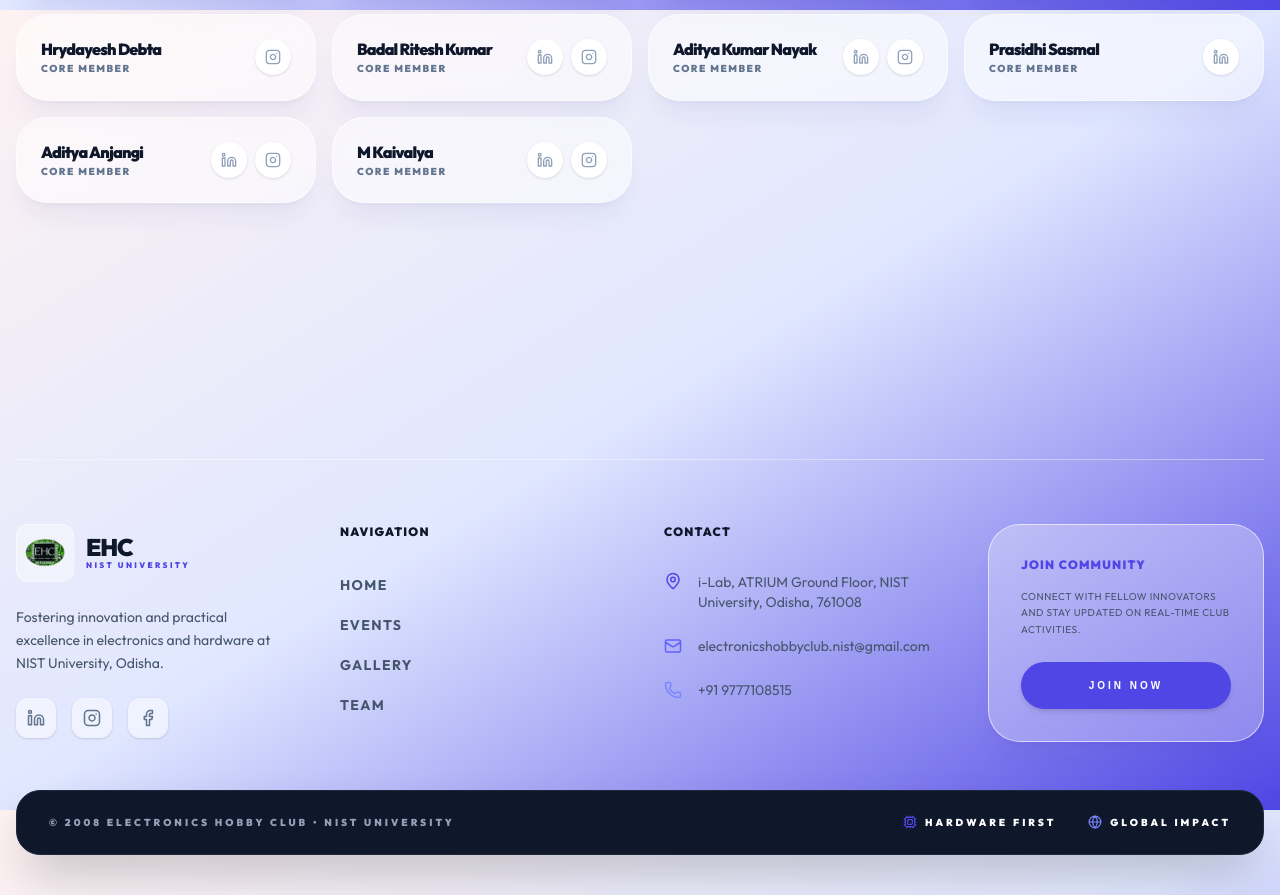
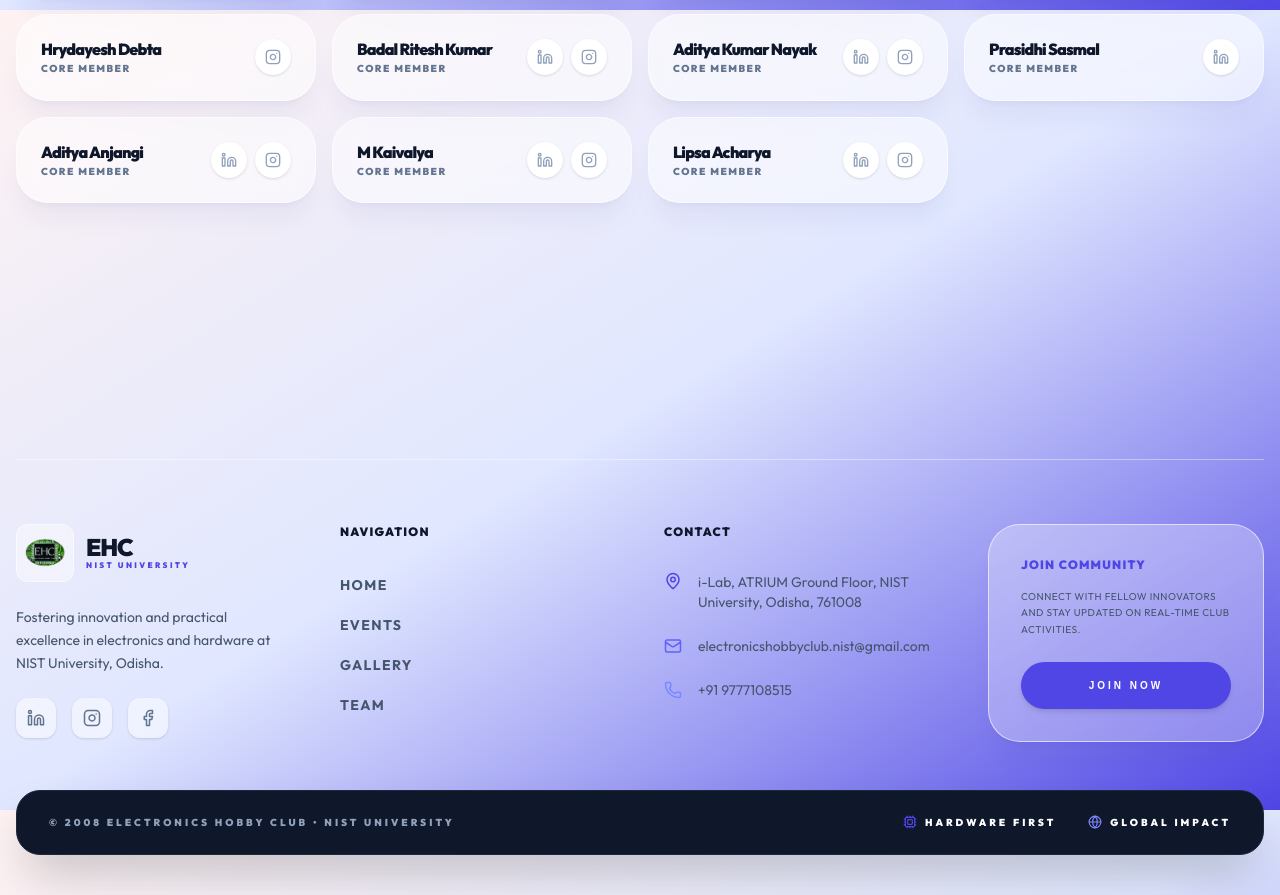
Before and after one commit to Antaryami-044/EHC, a React (Vite) app: page /team in a window 1280 px wide. Shown: the part 1590-2485 px from the top of the page. Built offline with nearby package versions, Linux system fonts and the light colour scheme; the HTML template or start-up script is replaced by a standard one; a web font is replaced by a local one.

Commit message:
Team Member Updated

```diff
--- a/src/pages/Team.tsx
+++ b/src/pages/Team.tsx
@@ -30,29 +30,30 @@ const batch2k23 = [
   { name: "Atanu Jana", role: "President", linkedin: "https://www.linkedin.com/in/atanu1108", instagram: "https://www.instagram.com/atanu_1108" },
   { name: "Alok Kumar Tripathy", role: "Vice President", linkedin: "", instagram: "" },
   { name: "N Srinivas Patnaik", role: "Event Co-ordinator", linkedin: "https://www.linkedin.com/in/n-srinivas-patnaik-037382339", instagram: "" },
-  { name: "S Praveen Kumar", role: "Tech Leader", linkedin: "https://www.linkedin.com/in/s-praveen-kumar-9460072a9?utm_source=share_via&utm_content=profile&utm_medium=member_android", instagram: "https://www.instagram.com/onlypraveen02?igsh=cXQ1MmJzamM3M3Zj" },
-  { name: "Nabaneet Mishra", role: "Non-Tech Leader", linkedin: "https://www.linkedin.com/in/nabaneet-mishra-06190a356?utm_source=share_via&utm_content=profile&utm_medium=member_android", instagram: "https://www.instagram.com/n_a_b_u_9556_?igsh=MWVpOHhydndxOG54ZA==" },
-  { name: "Arpita Mohanty", role: "Management & Decoration", linkedin: "https://www.linkedin.com/in/arpita-mohanty-a43768297?utm_source=share_via&utm_content=profile&utm_medium=member_android", instagram: "https://www.instagram.com/__arpita_058?igsh=bnVqYnY5MzgydmJ6" },
+  { name: "S Praveen Kumar", role: "Tech Leader", linkedin: "https://www.linkedin.com/in/s-praveen-kumar-9460072a9", instagram: "https://www.instagram.com/onlypraveen02?igsh=cXQ1MmJzamM3M3Zj" },
+  { name: "Nabaneet Mishra", role: "Non-Tech Leader", linkedin: "https://www.linkedin.com/in/nabaneet-mishra-06190a356", instagram: "https://www.instagram.com/n_a_b_u_9556_?igsh=MWVpOHhydndxOG54ZA==" },
+  { name: "Arpita Mohanty", role: "Management & Decoration", linkedin: "https://www.linkedin.com/in/arpita-mohanty-a43768297", instagram: "https://www.instagram.com/__arpita_058?igsh=bnVqYnY5MzgydmJ6" },
   { name: "Sradha Panigrahi", role: "Management & Decoration", linkedin: "https://www.linkedin.com/in/sradha-panigrahi-ab732a290", instagram: "https://www.instagram.com/the_great_sradha?igsh=MXcxenVxMjY5bTUy" },
   { name: "Aditya Kumar Nayak", role: "Video Editor", linkedin: " https://www.linkedin.com/in/aditya-kumar-nayak-a75012277/", instagram: " https://www.instagram.com/_1adityayyy/" },
 ];
 
 // 2k24 Batch Members - Only Name, Role, and Socials
 const batch2k24 = [
-  { name: "Arpita Choudhury", role: "Core Member", linkedin: "https://www.linkedin.com/in/arpita-choudhury-26a7692a2?utm_source=share_via&utm_content=profile&utm_medium=member_android", instagram: "https://www.instagram.com/starlet_megha?igsh=MW9zbzBrb3BwejZqeg==" },
-  { name: "M Tarun", role: "Core Member", linkedin: "https://www.linkedin.com/in/m-tarun-964372326?utm_source=share_via&utm_content=profile&utm_medium=member_android", instagram: "https://www.instagram.com/m_tarun_12?igsh=MWo3NTV3MXU0Z3RrNg==" },
+  { name: "Arpita Choudhury", role: "Core Member", linkedin: "https://www.linkedin.com/in/arpita-choudhury-26a7692a2", instagram: "https://www.instagram.com/starlet_megha?igsh=MW9zbzBrb3BwejZqeg==" },
+  { name: "M Tarun", role: "Core Member", linkedin: "https://www.linkedin.com/in/m-tarun-964372326", instagram: "https://www.instagram.com/m_tarun_12?igsh=MWo3NTV3MXU0Z3RrNg==" },
   { name: "B Sai Ganesh", role: "Core Member", linkedin: "", instagram: "https://www.instagram.com/sai_ganesh_rdy?igsh=ejV5dmRsNWJveXMz" },
   { name: "Arpita Mahapatra", role: "Core Member", linkedin: "https://www.linkedin.com/in/arpita-mahapatra-a33686371", instagram: "https://www.instagram.com/_arpita_mahapatra?igsh=MTk5Mzh2c283aXN4MQ==" },
-  { name: "Pavani Gontia", role: "Core Member", linkedin: "https://www.linkedin.com/in/pavani-gontia-8b9668300?utm_source=share&utm_campaign=share_via&utm_content=profile&utm_medium=android_app", instagram: "https://www.instagram.com/p._.gontia?igsh=MWllaGEzZ3lwcjRzcA==" },
+  { name: "Pavani Gontia", role: "Core Member", linkedin: "https://www.linkedin.com/in/pavani-gontia-8b9668300", instagram: "https://www.instagram.com/p._.gontia?igsh=MWllaGEzZ3lwcjRzcA==" },
   { name: "Soumya Rani Prusty", role: "Core Member", linkedin: "https://www.linkedin.com/in/soumya-rani-prusty-6bba47398", instagram: "https://www.instagram.com/___soumya_rani_prusty__?igsh=aDc1bW9veGk0dHVq" },
-  { name: "K Kuresh Reddy", role: "Core Member", linkedin: "https://www.linkedin.com/in/k-kuresh-reddy-231505326?utm_source=share_via&utm_content=profile&utm_medium=member_android", instagram: "" },
-  { name: "Sahil Raj Lenka", role: "Core Member", linkedin: "https://www.linkedin.com/in/sahil-raj-lenka-121417359?utm_source=share_via&utm_content=profile&utm_medium=member_android", instagram: "https://www.instagram.com/sahill_raj123?igsh=cWduZDExdG1vdnJo" },
+  { name: "K Kuresh Reddy", role: "Core Member", linkedin: "https://www.linkedin.com/in/k-kuresh-reddy-231505326", instagram: "" },
+  { name: "Sahil Raj Lenka", role: "Core Member", linkedin: "https://www.linkedin.com/in/sahil-raj-lenka-121417359", instagram: "https://www.instagram.com/sahill_raj123?igsh=cWduZDExdG1vdnJo" },
   { name: "Hrydayesh Debta", role: "Core Member", linkedin: "", instagram: "https://www.instagram.com/ig_hrydayeshd?igsh=MTg3Z205c3BiM3lyeQ==" },
-  { name: "Badal Ritesh Kumar", role: "Core Member", linkedin: "https://www.linkedin.com/in/ritesh-kumar-badal-3752a5331?utm_source=share_via&utm_content=profile&utm_medium=member_android", instagram: "https://www.instagram.com/riteshbadal1?igsh=ZXMwdmo0OTF4czc=" },
-  { name: "Aditya Kumar Nayak", role: "Core Member", linkedin: "https://www.linkedin.com/in/aditya-kumar-nayak-754570371?utm_source=share_via&utm_content=profile&utm_medium=member_android", instagram: "https://www.instagram.com/nayak_aadityakumar?igsh=MWgweGxldTJ1dmF6ZQ==" },
-  { name: "Prasidhi Sasmal", role: "Core Member", linkedin: "https://www.linkedin.com/in/prasidhi-sasmal-31328737a?utm_source=share_via&utm_content=profile&utm_medium=member_android", instagram: "" },
-  { name: "Aditya Anjangi", role: "Core Member", linkedin: "https://www.linkedin.com/in/aditya-anjangi-975253361?utm_source=share_via&utm_content=profile&utm_medium=member_android", instagram: "https://www.instagram.com/aditya_anjangi?igsh=MWdqd3ltbGU4NzhjOA==" },
-  { name: "M Kaivalya", role: "Core Member", linkedin: " https://www.linkedin.com/in/m-kaivalya-68a292313?utm_source=share_via&utm_content=profile&utm_medium=member_android", instagram: " https://www.instagram.com/_kaivalyaa._?igsh=MWRqMXAyMXRkaGFoZA==" }
+  { name: "Badal Ritesh Kumar", role: "Core Member", linkedin: "https://www.linkedin.com/in/ritesh-kumar-badal-3752a5331", instagram: "https://www.instagram.com/riteshbadal1?igsh=ZXMwdmo0OTF4czc=" },
+  { name: "Aditya Kumar Nayak", role: "Core Member", linkedin: "https://www.linkedin.com/in/aditya-kumar-nayak-754570371", instagram: "https://www.instagram.com/nayak_aadityakumar?igsh=MWgweGxldTJ1dmF6ZQ==" },
+  { name: "Prasidhi Sasmal", role: "Core Member", linkedin: "https://www.linkedin.com/in/prasidhi-sasmal-31328737a", instagram: "" },
+  { name: "Aditya Anjangi", role: "Core Member", linkedin: "https://www.linkedin.com/in/aditya-anjangi-975253361", instagram: "https://www.instagram.com/aditya_anjangi?igsh=MWdqd3ltbGU4NzhjOA==" },
+  { name: "M Kaivalya", role: "Core Member", linkedin: " https://www.linkedin.com/in/m-kaivalya-68a292313", instagram: " https://www.instagram.com/_kaivalyaa._?igsh=MWRqMXAyMXRkaGFoZA==" },
+  { name: "Lipsa Acharya", role: "Core Member", linkedin: "https://www.linkedin.com/in/lipsa-acharya-a94795379", instagram: "https://www.instagram.com/lipsacharya?igsh=czE1dzJpdzI4cWVm" }
 ];
 
 export default function Team() {
```
